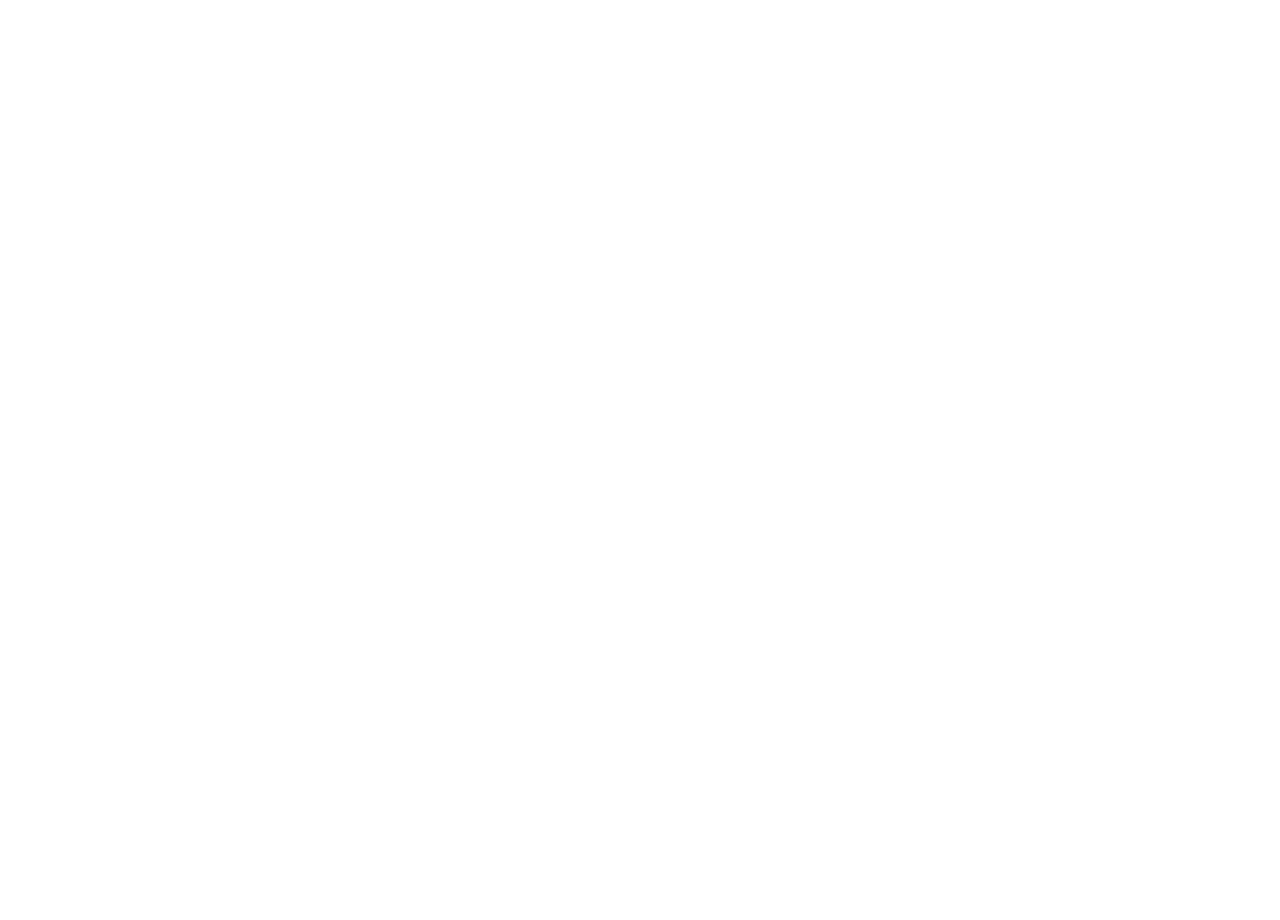
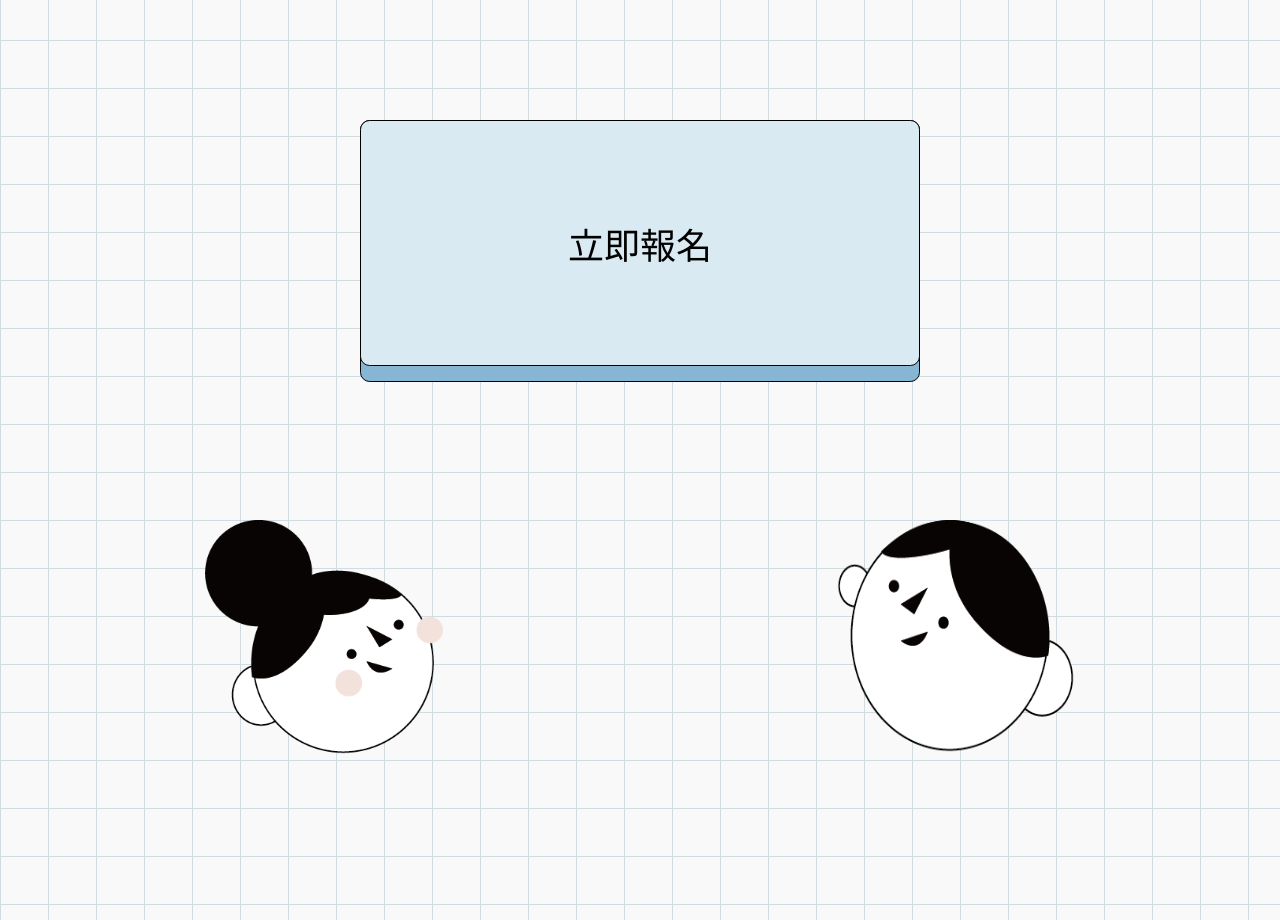
Before and after one commit to ms314006/event-website, a Next.js app: page / in a window 1280 px wide. Shown: the part 7400-8320 px from the top of the page. Before the commit the page ends 7520 px from the top, so only its background shows below. Built offline with nearby package versions, Linux system fonts and the light colour scheme.

Commit message:
ADD Apply

```diff
--- /dev/null
+++ b/components/Apply/apply.module.css
@@ -0,0 +1,30 @@
+.container {
+  width: 64.375rem;
+  height: 50rem;
+  margin: 0 auto;
+  display: flex;
+  justify-content: center;
+  position: relative;
+}
+
+.apply {
+  display: flex;
+  justify-content: center;
+  align-items: center;
+  font-size: 2.25rem;
+}
+
+.uiDesignerHead,
+.fontEndEngineerHead {
+  position: absolute;
+  top: 25rem;
+  z-index: 5;
+}
+
+.uiDesignerHead  {
+  left: 5rem;
+}
+
+.fontEndEngineerHead {
+  right: 5rem;
+}
--- /dev/null
+++ b/components/Apply/index.js
@@ -0,0 +1,32 @@
+import Image from 'next/image'
+import Shaded from '../Shaded'
+import styles from './apply.module.css'
+
+export default function Apply() {
+  return (
+    <div className={styles.container}>
+      <Shaded
+        type="button"
+        width="35rem"
+        contentPadding="6rem"
+        shadowTop="1rem"
+      >
+        <div className={styles.apply}>立即報名</div>
+      </Shaded>
+      <Image
+        src="./assets/uiDesignerHead.png"
+        alt="uiDesignerHead"
+        width={238}
+        height={234}
+        className={styles.uiDesignerHead}
+      />
+      <Image
+        src="./assets/fontEndEngineerHead.png"
+        alt="fontEndEngineerHead"
+        width={238}
+        height={234}
+        className={styles.fontEndEngineerHead}
+      />
+    </div>
+  )
+}
--- a/pages/index.js
+++ b/pages/index.js
@@ -8,6 +8,7 @@
 import Divider from '../components/Divider';
 import Sharer from '../components/Sharer';
 import FAQ from '../components/FAQ';
+import Apply from '../components/Apply';
 import styles from '../styles/Home.module.css';
 
 export default function Home() {
@@ -23,6 +24,7 @@
       <Divider />
       <Sharer />
       <FAQ />
+      <Apply />
     </div>
   )
 }
```
Also changed, not shown: public/assets/fontEndEngineerHead.png (added), public/assets/uiDesignerHead.png (added).
